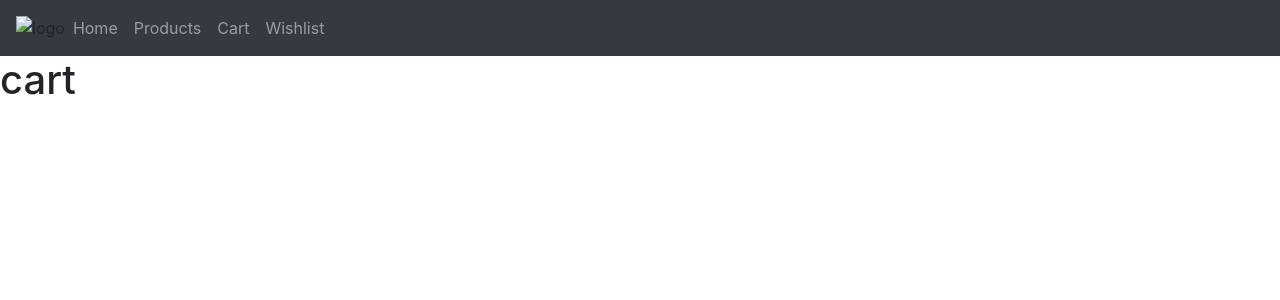
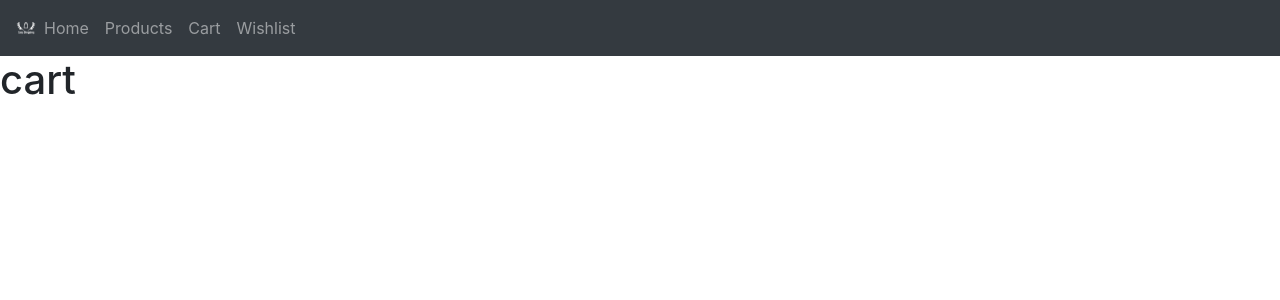
Before and after one commit to saikiran-sjsu/EasyShopping, a Flask app: page /cart in a window 1280 px wide. Shown: the top 300 px of the page. Run offline with Flask 2, Linux system fonts and the light colour scheme; some libraries are stand-ins or nearby versions.

Commit message:
fixed image

```diff
--- a/ShoppingApp/templates/base.html
+++ b/ShoppingApp/templates/base.html
@@ -1,6 +1,7 @@
 <!DOCTYPE html>
 <html lang="en" dir="ltr">
-    <!-- <link rel ='stylesheet' href ="../css/main.css" > -->
+    <link rel ='stylesheet' href ="static/css/main.css" >
+    <link href="static/css/style.css" rel='stylesheet'>
     <link rel="stylesheet" href="https://stackpath.bootstrapcdn.com/bootstrap/4.3.1/css/bootstrap.min.css" integrity="sha384-ggOyR0iXCbMQv3Xipma34MD+dH/1fQ784/j6cY/iJTQUOhcWr7x9JvoRxT2MZw1T" crossorigin="anonymous">
 
 <head>
@@ -16,7 +17,7 @@
 </head>
 <nav class="navbar navbar-expand-md navbar-dark bg-dark top">
     <!-- <a class="navbar-brand" >Easy Shopping</a> -->
-   <img class= "img" alt = "logo" >
+   <img class= "img" alt = "logo" src="static/images/logo.png" >
 
     <button class="navbar-toggler" type="button" data-toggle="collapse" data-target="#navbarsExampleDefault"
     aria-controls="navbarsExampleDefault" aria-expanded="false" aria-label="Toggle navigation">
```
Also changed, not shown: ShoppingApp/static/css/main.css (renamed from ShoppingApp/css/main.css), ShoppingApp/static/images/imposter.jpg (renamed from ShoppingApp/images/imposter.jpg), ShoppingApp/static/images/logo.png (renamed from ShoppingApp/images/logo.png).
